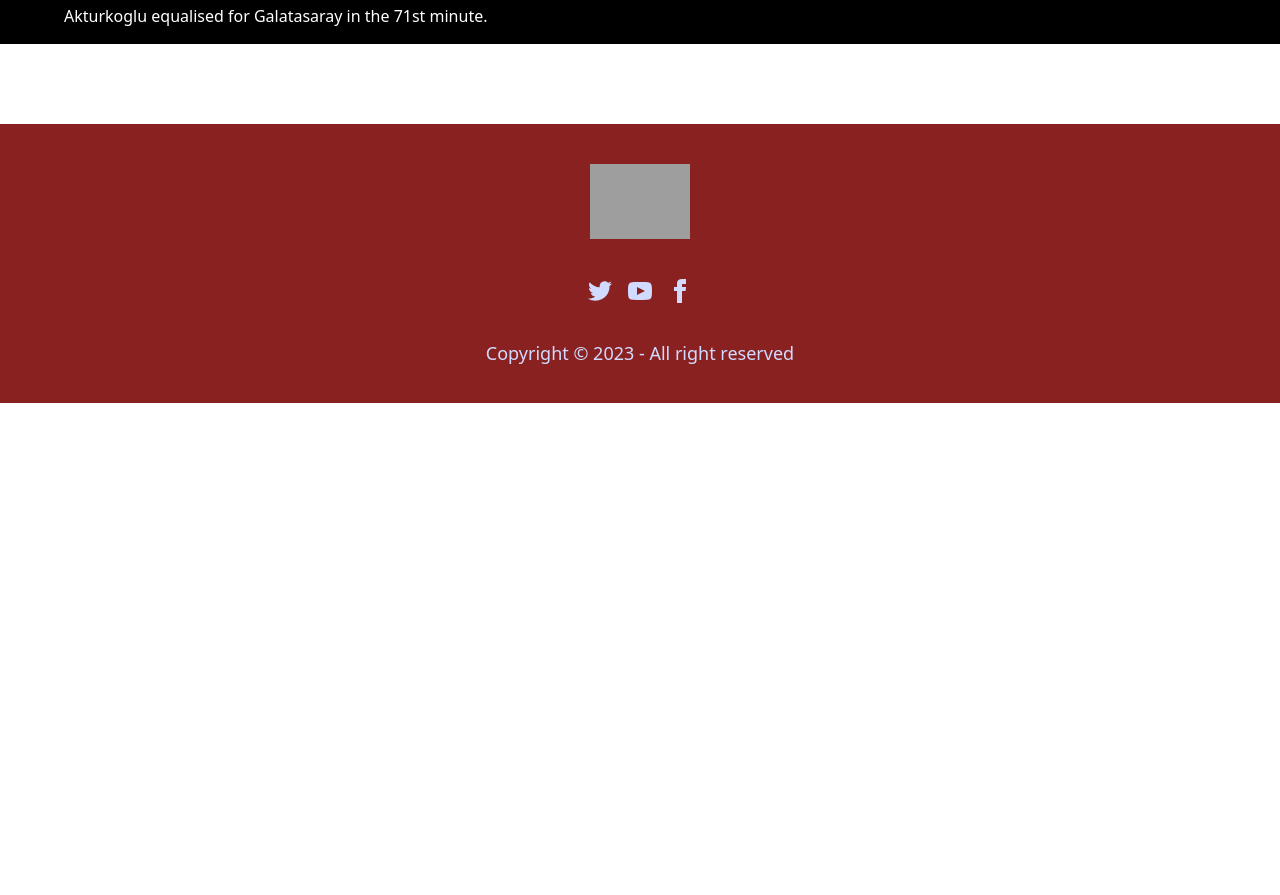
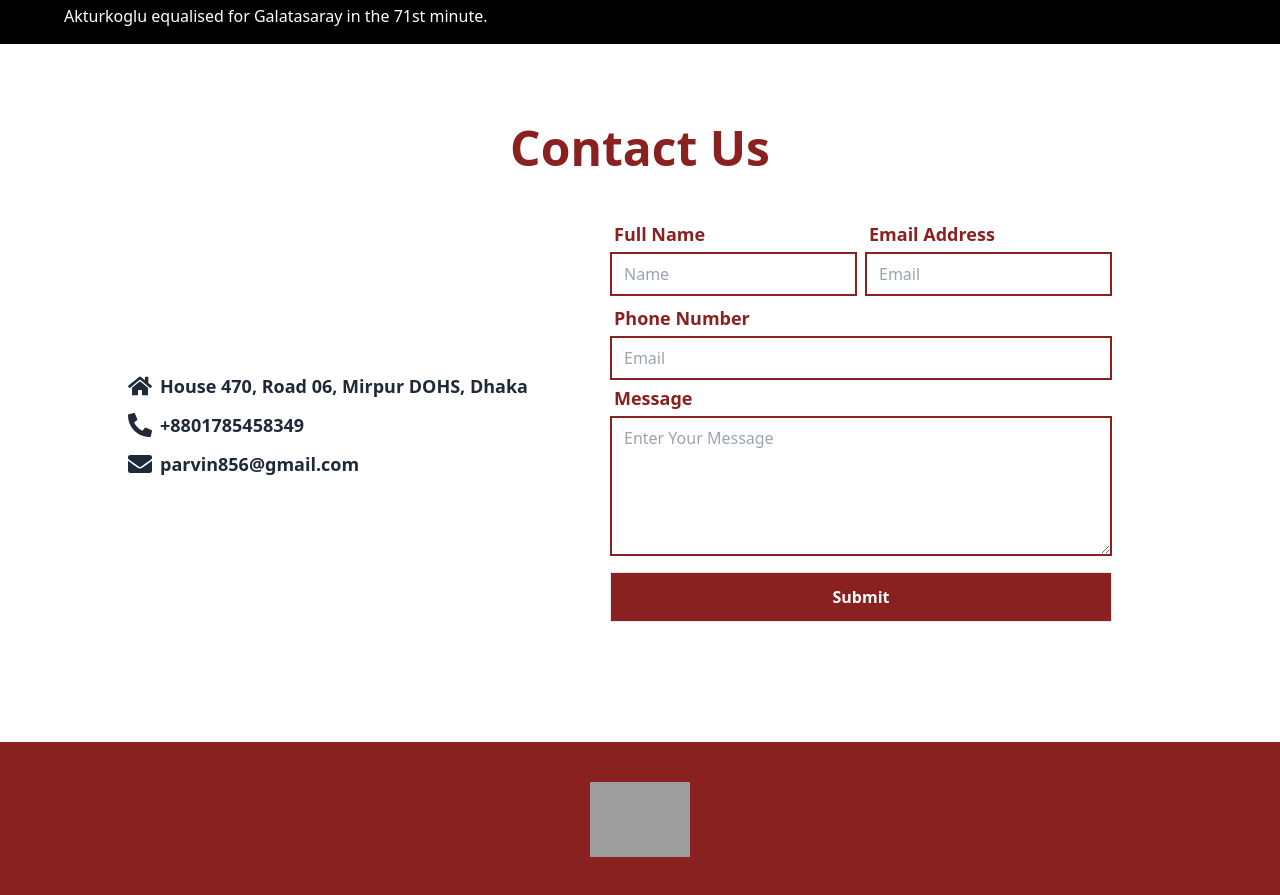
Before and after one commit to MeghlaKhatun/newspaper-fullstack-website-client, a React (Vite) app: page / in a window 1280 px wide. Shown: the part 2346-3241 px from the top of the page. Before the commit the page ends 2749 px from the top, so only its background shows below. Built offline with nearby package versions, Linux system fonts and the light colour scheme; no server answers; grey boxes are pictures that could not be loaded.

Commit message:
added a contact us page

```diff
--- /dev/null
+++ b/src/Home/ContactUs/ContactUs.jsx
@@ -0,0 +1,69 @@
+import { FaHome, FaPhoneAlt, FaEnvelope } from "react-icons/fa";
+
+
+const ContactUs = () => {
+    return (
+        <div className="max-w-5xl mx-auto my-4 md:my-8 lg:my-20">
+            <h2 className="text-center text-[#8a2121] text-2xl md:text-3xl lg:text-5xl  font-extrabold ">Contact Us</h2>
+            <div className="flex flex-col lg:flex-row justify-center items-center lg:justify-between px-8 lg:px-0">
+                <div className="mt-4 flex-1">
+                    <a href="#"><h2 className="md:text-[18px] font-semibold flex gap-2 my-3 items-center"><FaHome className="text-xl md:text-2xl"></FaHome>House 470, Road 06, Mirpur DOHS, Dhaka</h2></a>
+                    <a href="#"><h2 className="text-[18px] font-semibold flex gap-2 my-3 items-center"><FaPhoneAlt className="text-2xl"></FaPhoneAlt>+8801785458349</h2></a>
+                    <a href="#"><h2 className="text-[18px] font-semibold flex gap-2 my-3 items-center"><FaEnvelope className="text-2xl" ></FaEnvelope>parvin856@gmail.com</h2></a>
+                </div>
+
+
+
+                <div className="flex-1">
+
+                    <form  className=" w-full py-10 px-10 ">
+
+                        {/*User name and email */}
+                        <div className="md:flex gap-2 w-full">
+                            <div className="form-control pt-1 flex-1">
+                                <label className="label">
+                                    <span className="label-text font-semibold text-[#8a2121] text-[16px] md:text-[18px]">Full Name</span>
+                                </label>
+                                <input type="text" placeholder="Name" className=" border-2 pl-3 py-2 input-bordered outline-none border-[#8a2121] text-black" required />
+                            </div>
+
+                            <div className="form-control pt-1 flex-1">
+                                <label className="label">
+                                    <span className="label-text font-semibold text-[#8a2121] text-[16px] md:text-[18px]">Email Address</span>
+                                </label>
+                                <input type="email" placeholder="Email" className="  border-2 pl-3 py-2 input-bordered outline-none border-[#8a2121] text-black" required />
+                            </div>
+
+                        </div>
+
+                        {/* phoneNumber */}
+
+                        <div className="form-control pt-1 flex-1">
+                                <label className="label">
+                                    <span className="label-text font-semibold text-[#8a2121] text-[16px] md:text-[18px]">Phone Number</span>
+                                </label>
+                                <input type="email" placeholder="Email" className="  border-2 pl-3 py-2 input-bordered outline-none border-[#8a2121] text-black" required />
+                            </div>
+
+                        {/* description */}
+
+                        <div className="mb-4">
+                            <div className="form-control">
+                                <label className="label">
+                                    <span className="label-text font-semibold text-[#8a2121] text-[16px] md:text-[18px]">Message</span>
+                                </label>
+                                <textarea name="description" id="" cols="35" rows="5" className=" border-2 pl-3 py-2 input-bordered outline-none border-[#8a2121] text-black" placeholder="Enter Your Message"></textarea>
+                            </div>
+                        </div>
+
+                        <input type="submit" value="Submit" className="py-3 cursor-pointer md:font-bold  btn-block border bg-[#8a2121] text-white" />
+
+                    </form>
+
+                </div>
+            </div>
+        </div>
+    );
+};
+
+export default ContactUs;
--- a/src/Home/Home/Home.jsx
+++ b/src/Home/Home/Home.jsx
@@ -5,6 +5,7 @@
 import Statistic from '../Statistic/Statistic';
 import Plans from '../Plans/Plans';
 import TopNews from '../TopNews/TopNews';
+import ContactUs from '../ContactUs/ContactUs';
 
 const Home = () => {
     return (
@@ -20,6 +21,7 @@
             <Statistic></Statistic>
             <Plans></Plans>
             <TopNews></TopNews>
+            <ContactUs></ContactUs>
             <Footer></Footer>
         </div>
     );
--- a/src/Pages/AddArticles/AddArticles.jsx
+++ b/src/Pages/AddArticles/AddArticles.jsx
@@ -2,7 +2,7 @@
 import useAxiosPublic from "../../hooks/axiosPublic";
 import Navbar from "../Navbar/Navbar";
 import Select from 'react-select';
-import { useContext} from "react";
+import { useContext } from "react";
 import { AuthContext } from "../../Provider/AuthProvider";
 
 const image_hosting_key = import.meta.env.VITE_IMAGE_HOSTING_KEY
@@ -11,7 +11,7 @@
 
 const AddArticles = () => {
 
-    const { user} = useContext(AuthContext);
+    const { user } = useContext(AuthContext);
 
     const publisher = [
         { value: 'meghla', label: 'Meghla' },
@@ -39,7 +39,7 @@
         const form = e.target;
         const authorName = form.authorName.value;
         const authorEmail = form.authorEmail.value;
-        const authorProfile=form.authorProfile.value;
+        const authorProfile = form.authorProfile.value;
         const file = form.file.files[0];
         const tag = form.tag.value;
         const title = form.title.value;
@@ -47,7 +47,7 @@
         const date = form.date.value;
         const description = form.description.value;
 
-        console.log( authorName, authorEmail, tag,  title, description,authorProfile,publisher,date);
+        console.log(authorName, authorEmail, tag, title, description, authorProfile, publisher, date);
 
 
         const imageFile = { image: file }
@@ -60,7 +60,7 @@
         console.log(res.data.data.display_url)
 
         const image = res.data.data.display_url
-        const addArticle = {  image,authorName, authorEmail, tag,  title, description,authorProfile,publisher,date }
+        const addArticle = { image, authorName, authorEmail, tag, title, description, authorProfile, publisher, date }
         // Post data
         fetch("http://localhost:5000/articles", {
             method: "POST",
@@ -188,7 +188,7 @@
                         <div className="mb-8">
                             <div className="form-control pt-2">
                                 <label className="label">
-                                        <span className="label-text font-semibold text-white text-[16px] md:text-[18px]">Description</span>
+                                    <span className="label-text font-semibold text-[#8a2121] text-[16px] md:text-[18px]">Description</span>
                                 </label>
                                 <textarea name="description" id="" cols="35" rows="5" className=" border-2 pl-3 py-2 input-bordered outline-none border-[#8a2121] text-black" placeholder="Description"></textarea>
                             </div>
```
Lines whose indentation alone changed are shown as unchanged.
